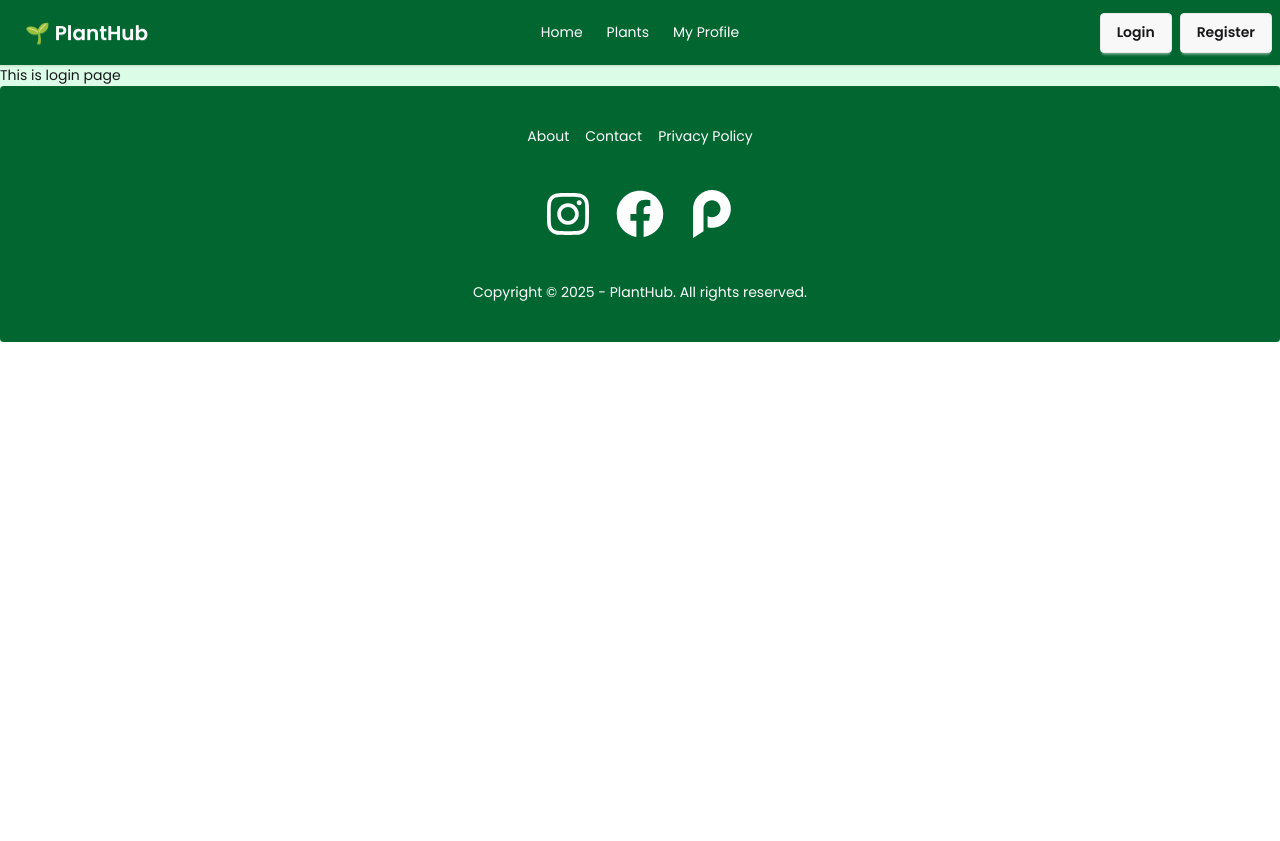
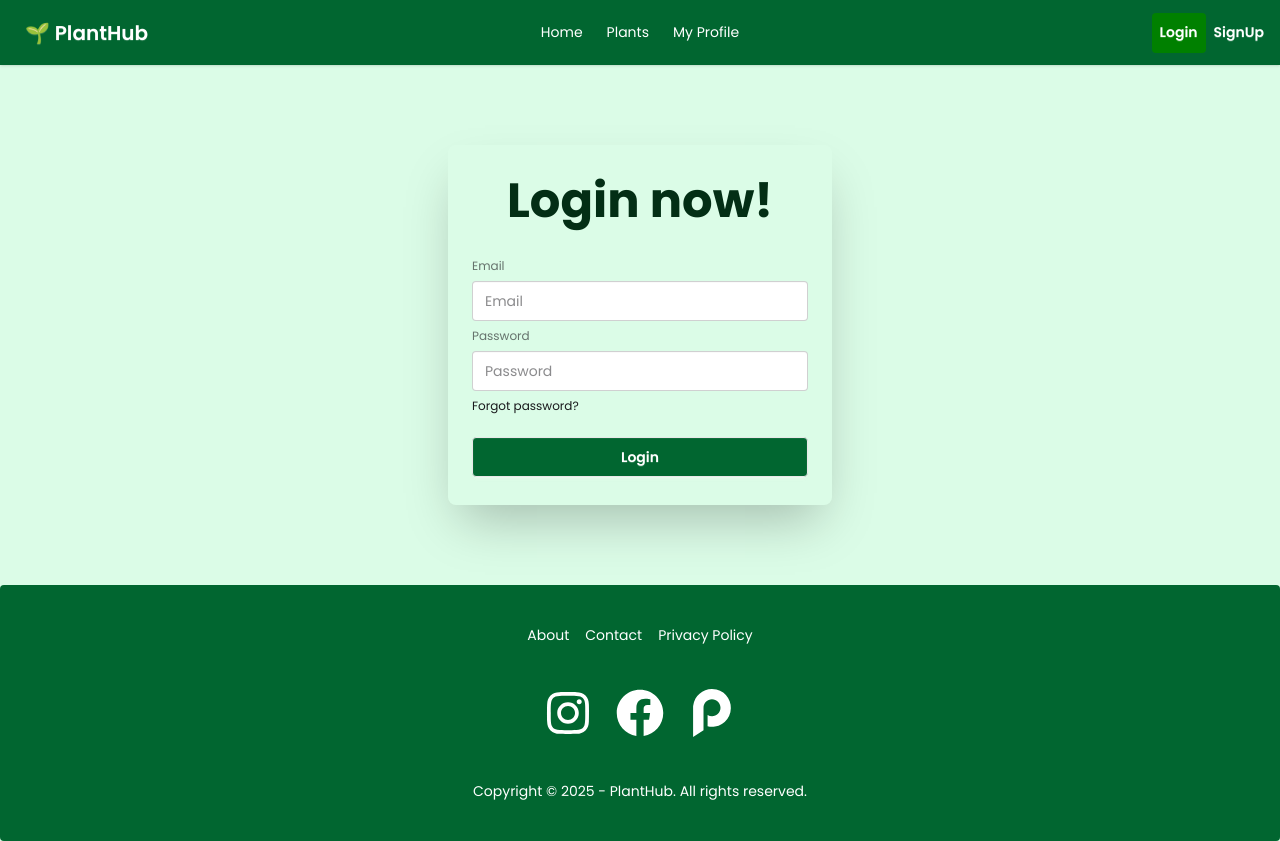
Before and after one commit to MdRehanAli/plant-hub, a React (Vite) app: page /login in a window 1280 px wide. Before the commit the page ends 800 px from the top, so only its background shows below. Built offline with nearby package versions, Linux system fonts and the light colour scheme.

Commit message:
Added Login Page

```diff
--- a/src/components/Banner/Banner.jsx
+++ b/src/components/Banner/Banner.jsx
@@ -50,7 +50,6 @@ const Banner = () => {
                         <h1 className='text-white font-bold text-3xl lg:text-5xl'>Bring Nature Home</h1>
                         <p className='my-5'>Learn, nurture, and watch your plants thrive every season.</p>
                         <p className='text-center hidden lg:block'>PlantHub ensures excellence in both design and functionality. You can explore, purchase, and care for your favorite indoor plants with ease. Our platform combines creativity and technology to provide a seamless experience,  helping you bring nature’s beauty into your home effortlessly.</p>
-                        <p className='text-center lg:hidden'>PlantHub ensures excellence in both design and functionality. You can explore, purchase, and care..</p>
                         <button className='btn bg-green-800 text-white border-none mt-5 hover:bg-green-500'>Explore more</button>
                     </div>
                 </SwiperSlide>
@@ -61,7 +60,6 @@ const Banner = () => {
                         <h1 className='text-white font-bold text-3xl lg:text-5xl'>Bring Nature Home</h1>
                         <p className='my-5'>Learn, nurture, and watch your plants thrive every season.</p>
                         <p className='text-center hidden lg:block'>PlantHub ensures excellence in both design and functionality. You can explore, purchase, and care for your favorite indoor plants with ease. Our platform combines creativity and technology to provide a seamless experience,  helping you bring nature’s beauty into your home effortlessly.</p>
-                        <p className='text-center lg:hidden'>PlantHub ensures excellence in both design and functionality. You can explore, purchase, and care..</p>
                         <button className='btn bg-green-800 text-white border-none mt-5 hover:bg-green-500'>Explore more</button>
                     </div>
                 </SwiperSlide>
--- a/src/components/Experts/Experts.jsx
+++ b/src/components/Experts/Experts.jsx
@@ -11,8 +11,8 @@ import './Experts.css';
 const Experts = () => {
     return (
         <div>
-            <h1 className='text-center text-5xl font-bold text-green-950'>Meet Our Plant Experts</h1>
-            <p className='text-center text-green-800 mt-5 mb-8'>Our team of plant enthusiasts and certified horticulturists are here to help your greens thrive.</p>
+            <h1 className='text-center text-3xl lg:text-5xl font-bold text-green-950'>Meet Our Plant Experts</h1>
+            <p className='text-center text-green-800 mt-5'>Our team of plant enthusiasts and certified horticulturists are here to help your greens thrive.</p>
 
 
             <Swiper
--- a/src/components/Footer/Footer.jsx
+++ b/src/components/Footer/Footer.jsx
@@ -12,13 +12,13 @@ const Footer = () => {
             </nav>
             <nav>
                 <div className="grid grid-flow-col gap-4 text-5xl">
-                    <a className='p-1 rounded-full hover:bg-green-300'>
+                    <a className='p-1 rounded-full hover:scale-130 transition-transform duration-200'>
                         <FaInstagram></FaInstagram>
                     </a>
-                    <a className='p-1 rounded-full hover:bg-green-300'>
+                    <a className='p-1 rounded-full hover:scale-130 transition-transform duration-200'>
                         <FaFacebook></FaFacebook>
                     </a>
-                    <a className='p-1 rounded-full hover:bg-green-300'>
+                    <a className='p-1 rounded-full hover:scale-130 transition-transform duration-200'>
                         <SiPiapro></SiPiapro>
                     </a>
                 </div>
--- a/src/components/Login/Login.jsx
+++ b/src/components/Login/Login.jsx
@@ -2,8 +2,20 @@ import React from 'react';
 
 const Login = () => {
     return (
-        <div>
-            <h1>This is login page</h1>
+        <div className="hero my-20">
+            <div className="card w-full max-w-sm shrink-0 shadow-2xl">
+                <div className="card-body">
+                    <h1 className="text-5xl font-bold text-green-950 text-center mt-2 mb-5">Login now!</h1>
+                    <fieldset className="fieldset">
+                        <label className="label">Email</label>
+                        <input name='email' type="email" className="input w-full" placeholder="Email" />
+                        <label className="label">Password</label>
+                        <input name='password' type="password" className="input w-full" placeholder="Password" />
+                        <div><a className="link link-hover">Forgot password?</a></div>
+                        <button className="btn bg-green-800 text-white mt-4">Login</button>
+                    </fieldset>
+                </div>
+            </div>
         </div>
     );
 };
--- a/src/components/Navbar/Navbar.jsx
+++ b/src/components/Navbar/Navbar.jsx
@@ -19,7 +19,7 @@ const Navbar = () => {
                     </div>
                     <ul
                         tabIndex="-1"
-                        className="menu menu-sm dropdown-content bg-base-100 rounded-box z-1 mt-3 w-52 p-2 shadow">
+                        className="menu menu-sm dropdown-content bg-green-800 rounded-box z-1 mt-5 w-52 p-2 shadow">
                         {links}
                     </ul>
                 </div>
@@ -31,8 +31,8 @@ const Navbar = () => {
                 </ul>
             </div>
             <div className="navbar-end">
-                <a className="btn mr-2">Login</a>
-                <a className="btn">Register</a>
+                <NavLink to='/login' className="p-2 btn bg-transparent text-white border-none shadow-none">Login</NavLink>
+                <NavLink to='/signup' className="p-2 btn bg-transparent text-white border-none shadow-none">SignUp</NavLink>
             </div>
         </div>
     );
--- a/src/components/PlantCares/PlantCares.jsx
+++ b/src/components/PlantCares/PlantCares.jsx
@@ -6,7 +6,7 @@ import { FaStarAndCrescent } from 'react-icons/fa6';
 const PlantCares = () => {
     return (
         <div>
-            <h1 className='text-center text-5xl font-bold text-green-950'>Plant Growth & Care</h1>
+            <h1 className='text-center text-3xl lg:text-5xl font-bold text-green-950'>Plant Growth & Care</h1>
             <p className='text-center text-green-800 mt-5 mb-16'>Learn the essential tips to keep your indoor plants healthy and happy all year long.</p>
 
             <Marquee pauseOnHover>
```
Also changed, not shown: src/components/Decoration/Decoration.jsx (+5 -5 lines).
